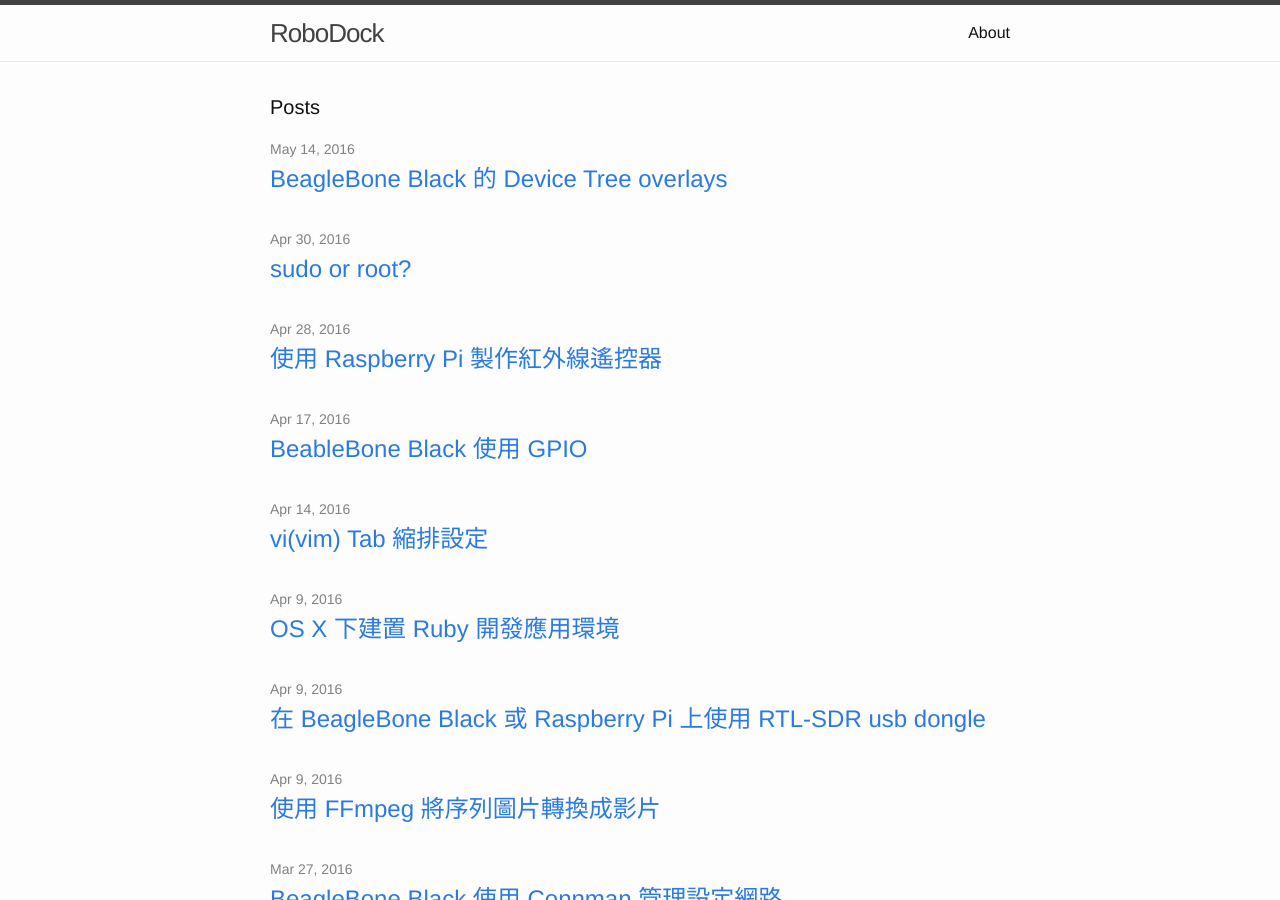
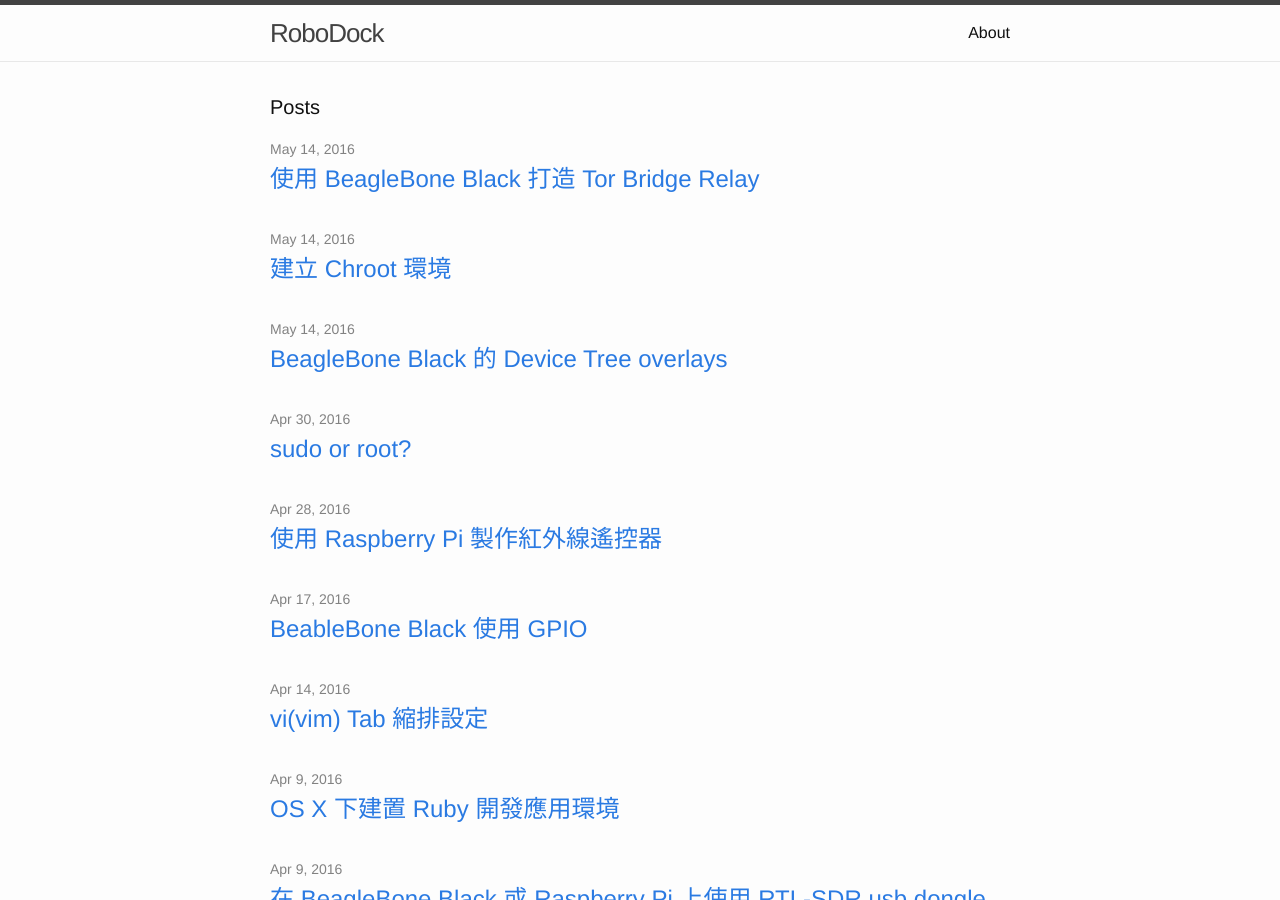
Before and after one commit to robodock/robodock.github.io, a Jekyll site: the page built from index.html, in a window 1280 px wide and 900 px high. Built offline with Jekyll 4.4.1, drawn with Linux system fonts in a browser that asks for light colours.

Commit message:
20160514 18:08

```diff
--- a/_drafts/beaglebonetor-relay.markdown
+++ b/_posts/2016-05-14-beaglebonetor-relay.markdown
@@ -1,9 +1,10 @@
 ---
 layout: post
-title: "使用 BeagleBone 打造 Tor Bridge Relay"
+title: "使用 BeagleBone Black 打造 Tor Bridge Relay"
+date: 2016-05-14T18:07:33+08:00
 ---
 
-## 使用 BeagleBone Black 打造 Tor Bridge Relay ##
+##使用 BeagleBone Black 打造 Tor Bridge Relay
 
 1. 安裝標準 Debian 系統 Image，因為要作為網路服務器使用，只要安裝 Console 版本即可。
 	我這裡裝的是可安裝至 onboard 2GB eMMC 中的 debian wheezy。
--- a/_drafts/chroot.markdown
+++ b/_posts/2016-05-14-chroot.markdown
@@ -1,6 +1,7 @@
 ---
 layout: post
 title: "建立 Chroot 環境"
+date: 2016-05-14T18:01:18+08:00
 ---
 
 ## Chroot
```
